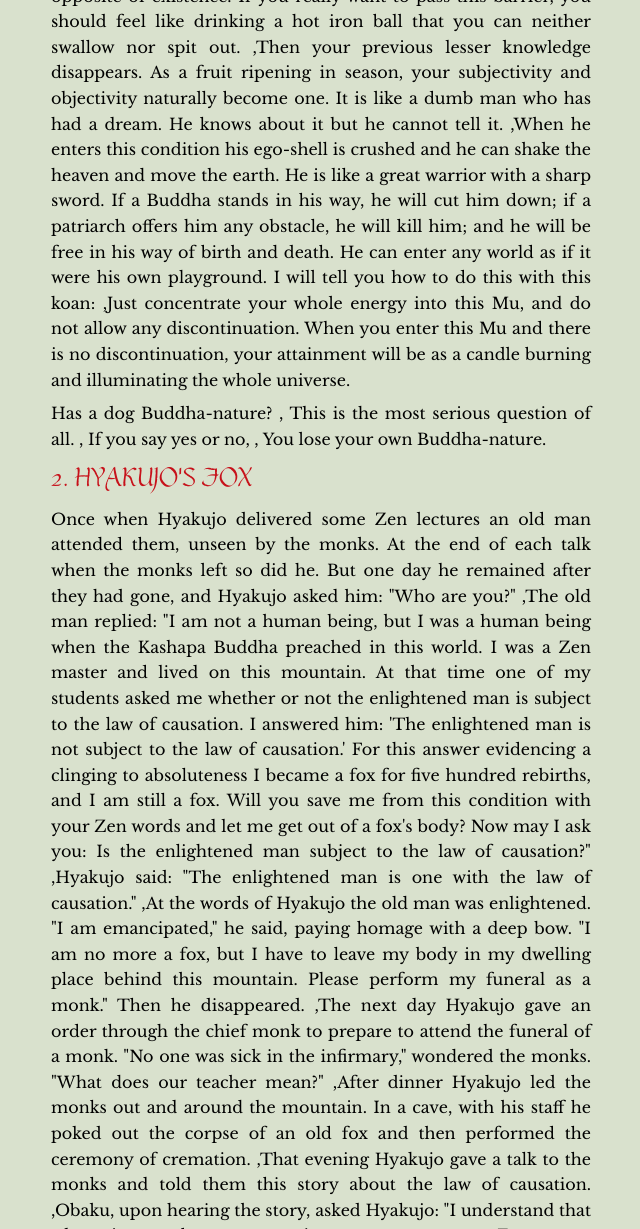
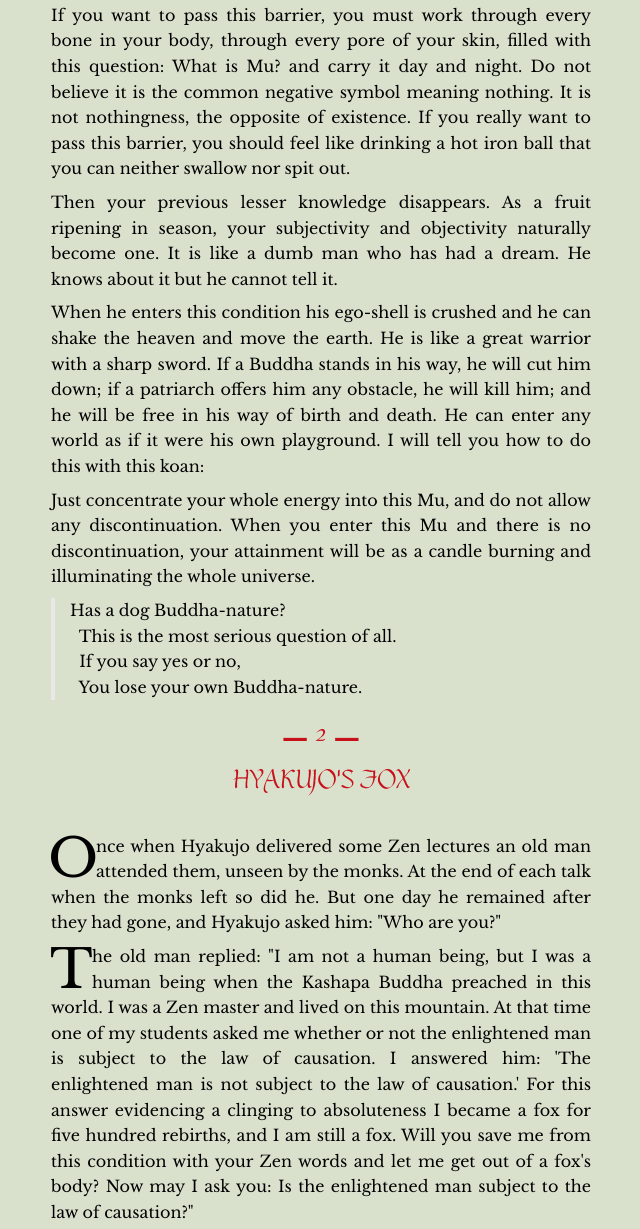
Before and after one commit to dougpark/the_gateless_gate, a plain HTML site: page index.html in a window 1280 px wide. Shown: the part 717-1946 px from the top of the page, without its empty margins (319-959 px from the left). Drawn offline with nearby package versions, Linux system fonts and the light colour scheme; files whose address does not match are found by name.

Commit message:
add display

```diff
--- a/style.css
+++ b/css/style.css
@@ -1,10 +1,6 @@
 @import url(http://fonts.googleapis.com/css?family=Julius+Sans+One|Libre+Baskerville:400,400italic);
 
-body {
-    xpadding-top: 5rem;
 
-
-}
 
 .starter-template {
     padding: 3rem 1.5rem;
@@ -70,9 +66,24 @@ h6 {
 
 }
 
+.subhead::first-letter {
+    initial-letter: 2;
+}
+
+blockquote {
+    margin-bottom: 15px;
+    color: #828282;
+    border-left: 4px solid #e8e8e8;
+    padding-left: 15px;
+    font-size: 18px;
+    xletter-spacing: -1px;
+    xfont-style: italic;
+}
+
 .body-1 {
     color: black;
     line-height: 1.6;
+
 }
 
 .comment-1 {
--- a/index.html
+++ b/index.html
@@ -12,10 +12,10 @@
     <!-- Font Awsome GET YOUR OWN KEY -->
     <script src="https://kit.fontawesome.com/10207a6b26.js" crossorigin="anonymous"></script>
     <!-- https://www.fontsquirrel.com/fonts/Gothic-Ultra-OT -->
-    <link rel="stylesheet" href="./css/stylesheet.css">
+    <link rel="stylesheet" href="./css/gothicultra.css">
 
     <!-- Local Styles -->
-    <link rel="stylesheet" href="style.css">
+    <link rel="stylesheet" href="./css/style.css">
 
     <title>The Gateless Gate</title>
 
@@ -44,7 +44,7 @@
                 </li>
 
                 <li class="nav-item">
-                    <a class="nav-link" href="#about">
+                    <a class="nav-link" href="#about" data-toggle="modal">
                         <span class="fas fa-info"></span>
                         About
                     </a>
@@ -54,6 +54,33 @@
 
         </div> <!-- end main_nav navbar-collapse.// -->
     </nav>
+
+
+    <div id="about" class="modal " tabindex="-1" role="dialog" aria-labelledby="myModalLabel">
+        <div class="modal-dialog" role="document">
+            <div class="modal-content ">
+
+                <div class="modal-header">
+                    <div class="text-center">
+                        <h1 class="">The Gateless Gate</h1>
+                    </div>
+
+                </div>
+
+                <div class="modal-body">
+                    <div id="about-header" class="">
+                    </div>
+
+                </div>
+
+                <div class="modal-footer">
+                    <button type="button" class="btn btn btn-outline-success" data-dismiss="modal">Close</button>
+                </div>
+            </div>
+        </div>
+    </div>
+    <!-- end Contacts modal panel -->
+
 
 
     <h1 class="text-center p-5"> The Gateless Gate</h1>
--- a/main.js
+++ b/main.js
@@ -50,17 +50,58 @@ function processText(str) {
 
 function disp(row, index, array) {
 
+    if (row.header) {
+        let text = row.header;
+        text.forEach(function (row) {
+            $("#about-header").append('<h6 class="comment-1 text-justify">' + row + '</h6>');
+        });
+    }
+
     if (row.title) {
-        $("#main").append('<h2 class="title-1 text-uppercase">' + row.title + '</h2>');
+
+        let title = row.title;
+
+        var patt = new RegExp("[0-9]+\\.");
+        var result = patt.exec(title);
+        if (result != null) {
+            title = title.replace(result, "");
+            var patt = new RegExp("[0-9]{1,}");
+            var result = patt.exec(result);
+
+            $("#main").append('<h2 class="title-1 text-center text-uppercase">&#9866; ' + result + ' &#9866;</h2>');
+        }
+
+        $("#main").append('<h2 class="title-1 text-center text-uppercase">' + title + '</h2><br>');
     }
     if (row.body) {
-        $("#main").append('<h6 class="body-1 text-justify">' + row.body + '</h6>');
+        let text = row.body;
+        text.forEach(function (row) {
+            $("#main").append('<h6 class="body-1 text-justify subhead">' + row + '</h6>');
+        })
+
     }
     if (row.comment) {
-        $("#main").append('<h6 class="comment-1 text-justify">' + row.comment + '</h6>');
+        let text = row.comment;
+        text.forEach(function (row) {
+            $("#main").append('<h6 class="comment-1 text-justify">' + row + '</h6>');
+        })
+
     }
     if (row.verse) {
-        $("#main").append('<h6 class="verse-1 text-justify">' + row.verse + '</h6>');
+        let line = '<blockquote><h6 class="verse-1 text-justify">';
+        let text = row.verse;
+        let count = 0;
+        text.forEach(function (row) {
+            if (count > 0) {
+                line += '&nbsp;'
+            }
+            line += row + '</br>';
+            count++;
+        })
+        line += '</h6 > </blockquote>';
+
+        $("#main").append(line);
+
     }
 
 }
@@ -151,6 +192,9 @@ function parse(row, index, array) {
     }
 
     // remove end \r here
+    var patt03 = new RegExp('\r');
+    row = row.replace(patt03, '');
+
 
 
     if (skip == 0) {
```
Also changed, not shown: css/gothicultra.css (renamed from css/stylesheet.css).
